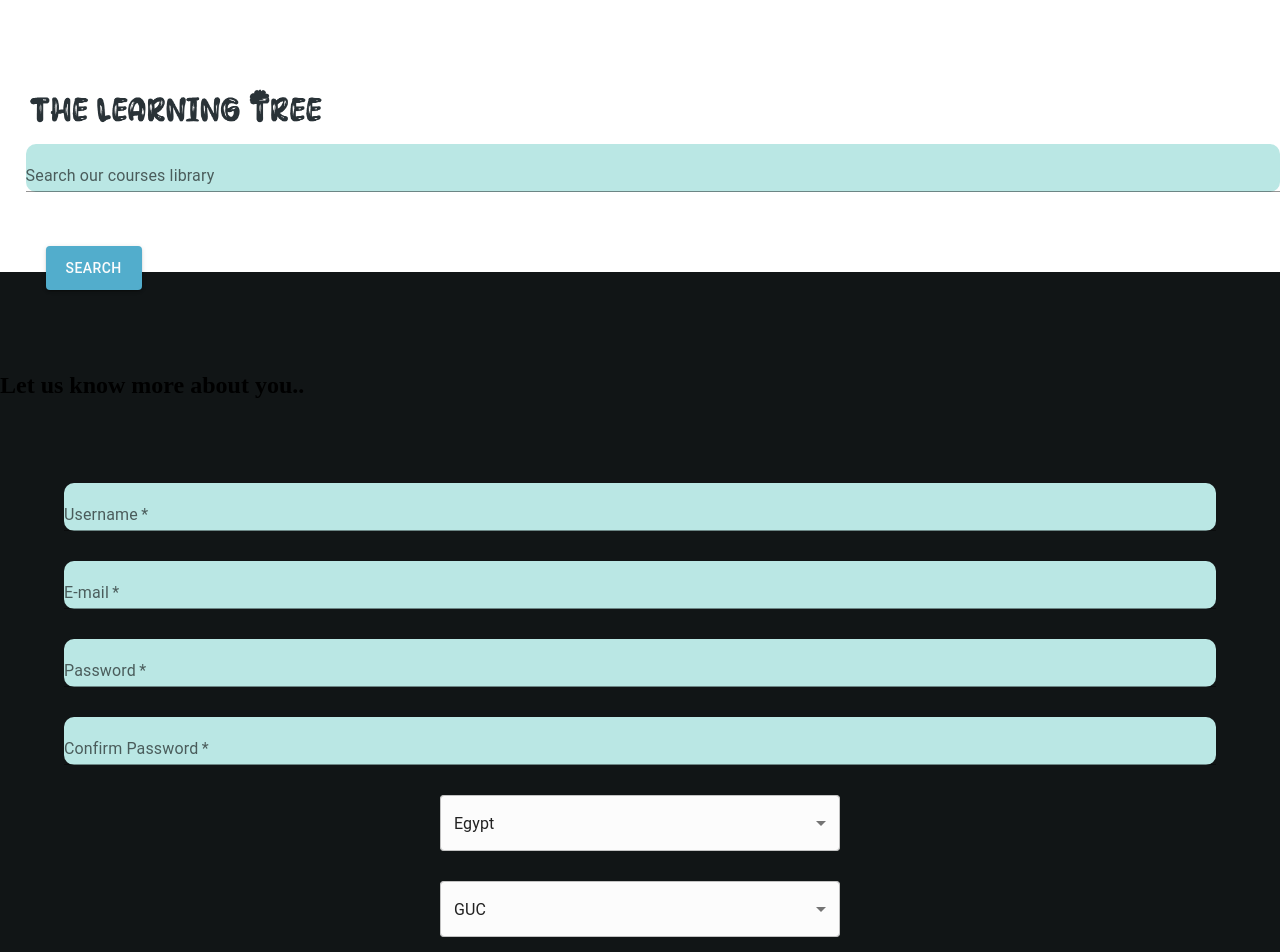
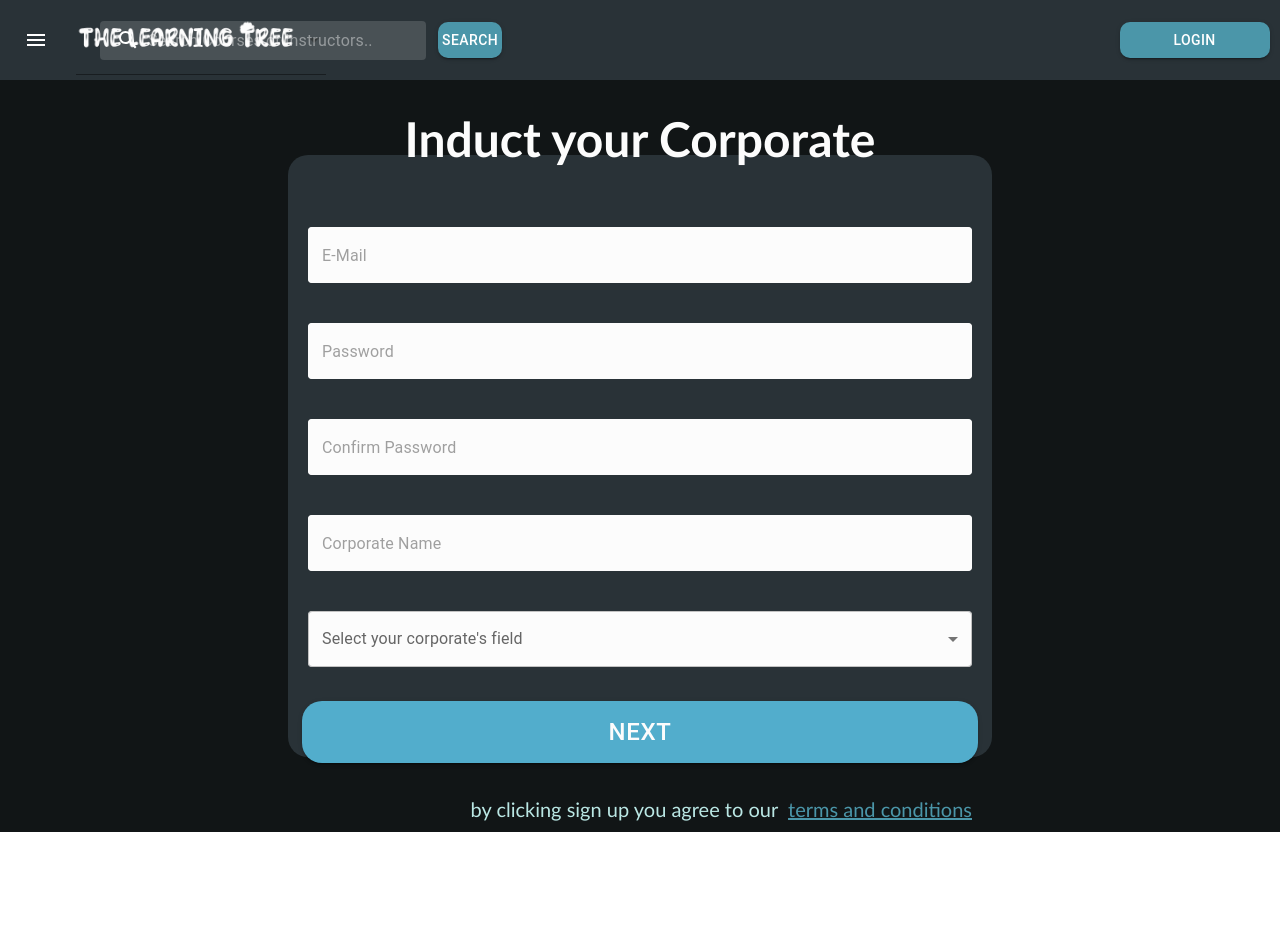
Before and after one commit to alafty/ACML-Project, a React (Create React App) app in the folder frontend/: page /register/corporate in a window 1280 px wide. Shown: the top 952 px of the page. After the commit the page ends 841 px from the top, so only its background shows below. Built offline with nearby package versions, Linux system fonts and the light colour scheme.

Commit message:
created all login and register pages

```diff
--- a/frontend/src/Styling/loginLayout.css
+++ b/frontend/src/Styling/loginLayout.css
@@ -50,14 +50,80 @@ html, body{
     flex-direction: column;
     margin: 20px;
     width: 55%;
-    height: 70%;
+    height: 80%;
     align-self: center;
     justify-content: center;
     border-radius: 20px;
     background-color: var(--text);
 }
 
+.register-card-instructor {
+    display: flex;
+    flex-direction: column;
+    margin: 20px;
+    width: 55%;
+    height: 90%;
+    align-self: center;
+    justify-content: center;
+    border-radius: 20px;
+    background-color: var(--text);
+}
+
+.alert{
+    margin: 20px;
+}
+.package-card {
+    display: flex;
+    flex-direction: column;
+    margin: 20px;
+    width: 95%;
+    height: 80%;
+    align-self: center;
+    justify-content: center;
+    border-radius: 20px;
+    background-color: var(--text);
+}
+
+#package-header {
+    font-size: 32px;
+    font-weight: 600;
+    font-family: var(--font);
+    color: var(--primary);
+}
+
+#package-details {
+    font-size: 24px;
+    font-weight: 400;
+    font-family: var(--font);
+    color: var(--font);
+}
+
+#package-price {
+    display: flex;
+    justify-content: end;
+    font-size: 28px;
+    font-weight: 600;
+    font-family: var(--font);
+    color: var(--primary);
+}
+
+#package-button {
+    width: 100%;
+    margin-top: 20px;
+    padding: 10px;
+    padding-inline: 20px;
+    color: var(--white);
+    border-radius: 15px;
+    background-color: var(--secondary);
+}
+
 .text-field {
+    background-color: var(--white);
+    margin: 20px;
+    border-radius: 15px;
+}
+
+.short-bio {
     background-color: var(--white);
     margin: 20px;
     border-radius: 15px;
--- a/frontend/src/Styling/mainLayout.css
+++ b/frontend/src/Styling/mainLayout.css
@@ -34,9 +34,13 @@ html, body {
 }
 
 .selector {
-    width: 400px;
-    margin-left: 160px;
     background-color: var(--white);
+    margin: 20px;
+}
+
+.selector-label {
+    color: red;
+    margin: 20px;
 }
 
 #button-search {
@@ -272,6 +276,7 @@ html, body {
 }
 
 #big-button-primary {
+    color: var(--white);
     padding-inline: 50px;
     padding-block: 10px;
     background-color: var(--secondary);
--- a/frontend/src/pages/Register/CorporateRegister.tsx
+++ b/frontend/src/pages/Register/CorporateRegister.tsx
@@ -1,104 +1,258 @@
-import React from 'react'
-import Header from '../../components/header'
+import React, { useEffect } from 'react'
+import SearchAppBar from '../../components/searchAppBar';
 import '../../Styling/mainLayout.css'
+import '../../Styling/loginLayout.css'
 import MenuItem from '@mui/material/MenuItem';
 import Select, { SelectChangeEvent } from '@mui/material/Select';
 import { Button } from '@mui/material';
-import {TextField} from '@mui/material';
-import { Link } from 'react-router-dom';
-import services from '../../app/UsersServices';
+import { CustomTextField } from '../../components/TextField';
+import { Link, useNavigate } from 'react-router-dom';
+import corpServices from '../../app/CorporateServices';
+import userServices from '../../app/UsersServices';
+import Alert from '@mui/material/Alert';
+import InputLabel from '@mui/material/InputLabel';
+import { useGlobalState } from '../../App';
+import Accordion from '@mui/material/Accordion';
+import AccordionSummary from '@mui/material/AccordionSummary';
+import AccordionDetails from '@mui/material/AccordionDetails';
+import Typography from '@mui/material/Typography';
+import ExpandMoreIcon from '@mui/icons-material/ExpandMore';
+import FormControl from '@mui/material/FormControl';
 
 function CorporateRegister() {
-  const [country, setCountry] = React.useState('Egypt');
+
+  const navigation = useNavigate();
   const [username, setUsername] = React.useState('');
   const [email, setEmail] = React.useState('');
   const [password, setPassword] = React.useState('');
   const [confirmPassword, setConfirmPassword] = React.useState('');
+  const [industry, setIndustry] = React.useState('');
   const [error, setError] = React.useState('');
-  const [corporate, setCorporate] = React.useState('GUC');
+  const [state, dispatch] = useGlobalState();
+  const [isPackageVisible, setPacakageVisible] = React.useState(false);
+  const [isExpanded, setExpanded] = React.useState<String | false>('panel1');
 
+  // useEffect(() => {
+  //   let data;
+  //   const fetchCorps = async () => {
+  //     data = await corpServices.fetchCorporates();
+  //   }
+  //   fetchCorps();
+  //   setCorporate(data);
+  //   console.log(corporate);
 
-  const handleCountryChange = (event: SelectChangeEvent) => {
-    setCountry(event.target.value as string);
+  // }, []);
+
+  const LoginRedirect = async (data) => {
+    state.loggedInUser = data;
+    console.log(state.loggedInUser);
+    navigation('/home');
+  }
+
+  const handleCorpChange = (event: SelectChangeEvent) => {
+    setIndustry(event.target.value as string);
   };
 
-  const handleCorpChange = (event: SelectChangeEvent) => {
-    setCorporate(event.target.value as string);
-  };
+  const handleAccordionChange =
+    (panel: string) => (event: React.SyntheticEvent, isExpanded: boolean) => {
+      setExpanded(isExpanded ? panel : false);
+    };
 
   return (
     <div className='container'>
-      <Header/>
-      <div className='body'>
-        <h2 style={{marginTop: "100px"}} className='title'> Let us know more about you..</h2>
-        <div className='form'>
-          <TextField style={{marginBottom: "30px"}} label="Username" variant="standard" className='search-bar' required={true}
+      <SearchAppBar page={0}/>
+      <div className='login-body'>
+        {
+          isPackageVisible ?
+          <div className='login-card'>
+            <h2 className='login-header'> Choose your corporate's package </h2>
+            <Accordion expanded={isExpanded === 'panel1'} onChange={handleAccordionChange('panel1')}>
+            <AccordionSummary
+              expandIcon={<ExpandMoreIcon />}
+              aria-controls="panel1a-content"
+              id="panel1a-header"
+            >
+          <Typography id='package-header'>Feed The Seed</Typography>
+          </AccordionSummary>
+          <AccordionDetails>
+          <Typography id='package-details'>
+            * Register up to 5 Trainees
+          </Typography>
+          <Typography id='package-details'>
+            * Each trainee can enroll in up to 3 courses
+          </Typography>
+          <Typography id='package-details'>
+            * All Courses are accessible
+          </Typography>
+          <Typography id='package-price'>
+            100 EUR / Month
+          </Typography>
+          <Button
+          id='package-button'
+          onClick={async () => {
+            if(password !== confirmPassword){
+              setPacakageVisible(false);
+              setError("Password and Confirm Password fields do not match!");
+              setPassword('');
+              setConfirmPassword('');
+            } else if(!username || !password || !confirmPassword || !username || !industry){
+              setPacakageVisible(false);
+              setError("Please fill all fields");
+            } else {
+              userServices.createCorporate(username, password, email, industry,'63b82228fda53129cb7b0a9f',LoginRedirect);
+              setError('');
+            }
+          }}
+          > Select and Register </Button>
+        </AccordionDetails>
+        </Accordion>
+
+        <Accordion expanded={isExpanded === 'panel2'} onChange={handleAccordionChange('panel2')}>
+        <AccordionSummary
+              expandIcon={<ExpandMoreIcon />}
+              aria-controls="panel1a-content"
+              id="panel1a-header"
+            >
+          <Typography id='package-header'>Grow The Seed</Typography>
+          </AccordionSummary>
+          <AccordionDetails>
+          <Typography id='package-details'>
+            * Register up to 10 Trainees
+          </Typography>
+          <Typography id='package-details'>
+            * Each trainee can enroll in up to 5 courses
+          </Typography>
+          <Typography id='package-details'>
+            * All Courses are accessible
+          </Typography>
+          <Typography id='package-price'>
+            150 EUR / Month
+          </Typography>
+          <Button id='package-button'> Select and Register </Button>
+          </AccordionDetails>
+          </Accordion>
+
+          <Accordion expanded={isExpanded === 'panel3'} onChange={handleAccordionChange('panel3')}>
+          <AccordionSummary
+              expandIcon={<ExpandMoreIcon />}
+              aria-controls="panel1a-content"
+              id="panel1a-header"
+            >
+          <Typography id='package-header'>Harvest The Tree</Typography>
+          </AccordionSummary>
+          <AccordionDetails>
+          <Typography id='package-details'>
+            * Register up to 50 Trainees
+          </Typography>
+          <Typography id='package-details'>
+            * Each trainee can enroll in up to 10 courses
+          </Typography>
+          <Typography id='package-details'>
+            * All Courses are accessible
+          </Typography>
+          <Typography id='package-price'>
+            300 EUR / Month
+          </Typography>
+          <Button id='package-button'> Select and Register </Button>
+          </AccordionDetails>
+          </Accordion>
+          <Button
+          id='big-button-primary'
+          onClick={() => {
+            setPacakageVisible(false);
+          }}
+          > Back </Button>
+          </div>
+          :
+          <div className='register-card'>
+          <h2 className='login-header'> Induct your Corporate </h2>
+          <CustomTextField
+          id='text-field'
+          placeholder="E-Mail"
+          InputProps={{
+            className: 'text-field'
+          }}
           onChange={(e) => {
-            setUsername(e.target.value);
+              setEmail(e.target.value);
+            }}
+          />
+
+          <CustomTextField
+          id='text-field'
+          placeholder="Password"
+          type={'password'}
+          InputProps={{
+            className: 'text-field'
           }}
+          onChange={(e) => {
+              setPassword(e.target.value);
+            }}
           />
-          <TextField style={{marginBottom: "30px"}} label="E-mail" variant="standard" className='search-bar' required={true}
+
+          <CustomTextField
+          id='text-field'
+          placeholder="Confirm Password"
+          type={'password'}
+          InputProps={{
+            className: 'text-field'
+          }}
           onChange={(e) => {
-            setEmail(e.target.value);
+              setConfirmPassword(e.target.value);
+            }}
+          />
+
+          <CustomTextField
+          id='text-field'
+          placeholder="Corporate Name"
+          InputProps={{
+            className: 'text-field'
           }}
+          onChange={(e) => {
+              setUsername(e.target.value);
+            }}
           />
-          <TextField style={{marginBottom: "30px"}} label="Password" variant="standard" className='search-bar' required={true}
-          onChange={(e) => {
-            setPassword(e.target.value);
-          }}
-          />
-          <TextField style={{marginBottom: "30px"}} label="Confirm Password" variant="standard" className='search-bar' required={true}
-          onChange={(e) => {
-            setConfirmPassword(e.target.value);
-          }}
-          />
-          <Select
+          <FormControl fullWidth>
+          <InputLabel className='selector-label'>Select your corporate's field</InputLabel>
+            <Select
             className='selector'
-            style={{marginLeft: "0px"}}
-            value={country}
-            label="Country"
-            onChange={handleCountryChange}
-            >
-            <MenuItem value={'Egypt'}>Egypt</MenuItem>
-            <MenuItem value={'Germany'}>Germany</MenuItem>
-          </Select>
-          <Select
-            className='selector'
-            style={{marginLeft: "0px", marginTop: "30px"}}
-            value={corporate}
-            label="Corporate"
             onChange={handleCorpChange}
             >
-            <MenuItem value={'GUC'}>GUC</MenuItem>
-            <MenuItem value={'GIU'}>GIU</MenuItem>
+            <MenuItem value={'Education'}>Education</MenuItem>
+            <MenuItem value={'Media'}>Media</MenuItem>
+            <MenuItem value={'Human Resources'}>Human Resources</MenuItem>
+            <MenuItem value={'Adminstration'}>Adminstration</MenuItem>
+            <MenuItem value={'Legal Firm'}>Legal Firm</MenuItem>
+            <MenuItem value={'Governmental'}>Governmental</MenuItem>
           </Select>
-          <p>{error}</p>
-        </div>
+          </FormControl>
 
+          {
+            error ?
+            <Alert
+            severity="error"
+            className='alert'
+            >{error}</Alert>
+            :
+            <></>
+          }
 
         <Button
         variant="contained"
-        id="filled-button"
-        style={{"width": "400px", "marginTop": "50px", "marginLeft": "70vw"}}
-        onClick={async () => {
-          if(password !== confirmPassword){
-            setError("Password and Confirm Password fields do not match!");
-            setPassword('');
-            setConfirmPassword('');
-          } else{
-            services.registerCorporate(username, password, email, country, corporate);
-          }
+        id="big-button-primary"
+        onClick={() => {
+          setPacakageVisible(true);
+        }}
+        > Next </Button>
 
-
-        }}
-        > Sign Up </Button>
-
-        <div style={{display: "flex", flexDirection: "row", marginLeft: "70vw"}}>
-          <p>by clicking sign up you agree to our </p>
-          <Link to={'/legal'}>
-            <p> terms and conditions</p>
+        <div className='terms-and-conditions'>
+          <p>by clicking sign up you agree to our &nbsp; </p>
+          <Link to={'/legal'} style={{color: '#4b96a9'}}>
+            <p> terms and conditions </p>
           </Link>
         </div>
+          </div>
+        }
+
       </div>
 
     </div>
--- a/frontend/src/pages/Register/IndividualTraineeRegister.tsx
+++ b/frontend/src/pages/Register/IndividualTraineeRegister.tsx
@@ -80,7 +80,10 @@ function IndividualTrainee() {
           />
           {
             error ?
-            <Alert severity="error">{error}</Alert>
+            <Alert
+            severity="error"
+            className='alert'
+            >{error}</Alert>
             :
             <></>
           }
--- a/frontend/src/pages/Register/InstructorRegister.tsx
+++ b/frontend/src/pages/Register/InstructorRegister.tsx
@@ -1,110 +1,136 @@
 import React from 'react'
+import SearchAppBar from '../../components/searchAppBar';
 import '../../Styling/mainLayout.css'
+import '../../Styling/loginLayout.css'
+import MenuItem from '@mui/material/MenuItem';
+import Select, { SelectChangeEvent } from '@mui/material/Select';
 import { Button } from '@mui/material';
-import {TextField} from '@mui/material';
-import { Link } from 'react-router-dom';
-import SearchAppBar from '../../components/searchAppBar';
+import { CustomTextField } from '../../components/TextField';
+import { Link, useNavigate } from 'react-router-dom';
 import services from '../../app/UsersServices';
 import Alert from '@mui/material/Alert';
-import Stack from '@mui/material/Stack';
+import { useGlobalState } from '../../App';
+import { kMaxLength } from 'buffer';
 
 function InstructorRegister() {
+
+  const navigation = useNavigate();
   const [username, setUsername] = React.useState('');
   const [email, setEmail] = React.useState('');
   const [password, setPassword] = React.useState('');
   const [confirmPassword, setConfirmPassword] = React.useState('');
-  const [shortBio, setShortBio] = React.useState('');
+  const [bio, setBio] = React.useState('');
   const [error, setError] = React.useState('');
+  const [state, dispatch] = useGlobalState();
 
+  const LoginRedirect = async (data) => {
+    state.loggedInUser = data;
+    console.log(state.loggedInUser);
+    navigation('/instructor/home');
+  }
 
   return (
     <div className='container'>
-      <SearchAppBar page={1}/>
-      <div className='body'>
-        <div className='register-card'>
-        <h2 style={{marginTop: "130px"}} className='landing-header'> Create your account</h2>
-        <div className='form'>
-          <TextField
-          label="Username"
-          variant="standard"
-          className='search-bar'
-          style={{marginBottom: "30px"}}
-          required={true}
+      <SearchAppBar page={0}/>
+      <div className='login-body'>
+        <div className='register-card-instructor'>
+          <h2 className='login-header'> Water others' seeds </h2>
+          <CustomTextField
+          id='text-field'
+          placeholder="E-Mail"
+          InputProps={{
+            className: 'text-field'
+          }}
           onChange={(e) => {
-            setUsername(e.target.value);
+              setEmail(e.target.value);
+            }}
+          />
+
+          <CustomTextField
+          id='text-field'
+          placeholder="Password"
+          type={'password'}
+          InputProps={{
+            className: 'text-field'
           }}
+          onChange={(e) => {
+              setPassword(e.target.value);
+            }}
           />
-          <TextField style={{marginBottom: "30px"}}
-          label="E-mail"
-          variant="standard"
-          className='search-bar'
-          required={true}
+
+          <CustomTextField
+          id='text-field'
+          placeholder="Confirm Password"
+          type={'password'}
+          InputProps={{
+            className: 'text-field'
+          }}
           onChange={(e) => {
-            setEmail(e.target.value);
+              setConfirmPassword(e.target.value);
+            }}
+          />
+
+          <CustomTextField
+          id='text-field'
+          placeholder="Full Name"
+          InputProps={{
+            className: 'text-field'
           }}
+          onChange={(e) => {
+              setUsername(e.target.value);
+            }}
           />
-          <TextField style={{marginBottom: "30px"}}
-          label="Password"
-          variant="standard"
-          className='search-bar'
-          required={true}
+
+          <CustomTextField
+          id='text-field'
+          placeholder="Short Bio"
+          multiline
+          rows={3}
+          InputProps={{
+            className: 'short-bio'
+          }}
+          inputProps= {{
+            maxLength: 150
+          }}
           onChange={(e) => {
-            setPassword(e.target.value);
-          }}
+              setBio(e.target.value);
+            }}
           />
-          <TextField style={{marginBottom: "30px"}}
-          label="Confirm Password"
-          variant="standard"
-          className='search-bar'
-          required={true}
-          onChange={(e) => {
-            setConfirmPassword(e.target.value);
-          }}
-          />
-          <TextField style={{marginBottom: "30px"}}
-          label="Short Bio"
-          variant="standard"
-          className='search-bar'
-          required={true}
-          onChange={(e) => {
-            setShortBio(e.target.value);
-          }}
-          />
-          <Stack sx={{ width: '100%' }} spacing={2}>
-            {error? <Alert severity="error">{error}</Alert> : <></>}
-         </Stack>
-          </div>
-        </div>
 
+          {
+            error ?
+            <Alert
+            severity="error"
+            className='alert'
+            >{error}</Alert>
+            :
+            <></>
+          }
 
         <Button
         variant="contained"
         id="big-button-primary"
-        style={{"width": "400px", "marginTop": "50px", "marginLeft": "70vw"}}
         onClick={async () => {
-          if(!username || !password || !email || !confirmPassword || !shortBio){
-            setError('please fill all the fields')
-          }
           if(password !== confirmPassword){
             setError("Password and Confirm Password fields do not match!");
             setPassword('');
             setConfirmPassword('');
-          } else{
-            services.registerInstructor(username, password, email, shortBio);
+          } else if(!username || !password || !confirmPassword || !username){
+            setError("Please fill all fields");
+          } else {
+            services.registerInstructor(username, email, password, bio, LoginRedirect);
+            setError('');
           }
-
-
         }}
         > Sign Up </Button>
 
-        <div style={{display: "flex", flexDirection: "row", marginLeft: "70vw"}}>
-          <p>by clicking sign up you agree to our </p>
-          <Link to={'/legalinstructor'}>
-            <p> terms and conditions</p>
+        <div className='terms-and-conditions'>
+          <p>by clicking sign up you agree to our &nbsp; </p>
+          <Link to={'/legalinstructor'} style={{color: '#4b96a9'}}>
+            <p> terms and conditions </p>
           </Link>
-
         </div>
-
+        </div>
       </div>
 
     </div>
```
